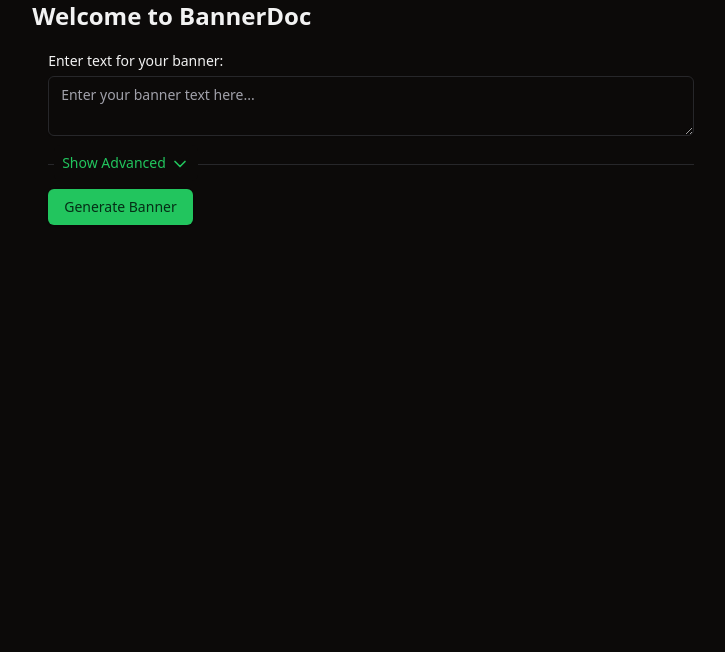
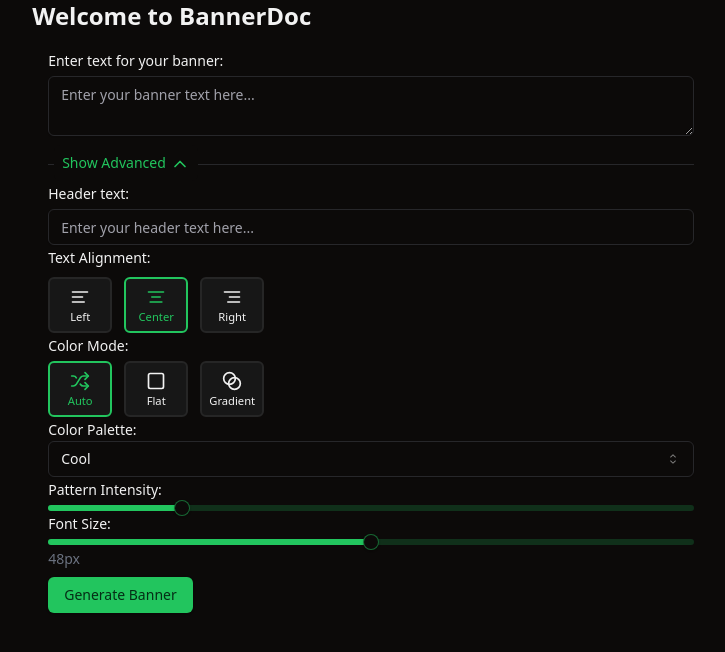
Before and after one commit to devRabbani/bannerdoc, a Next.js app: page / in a window 1280 px wide. Shown: the top 652 px of the page, without its empty margins (269-994 px from the left). Built offline with nearby package versions, Linux system fonts and the light colour scheme.

Commit message:
style redio groups and add custom color option

```diff
--- a/components/banner-generator.tsx
+++ b/components/banner-generator.tsx
@@ -13,7 +13,15 @@
 } from "./ui/collapsible";
 import { Input } from "./ui/input";
 import { Separator } from "./ui/separator";
-import { AlignLeft, ChevronDown } from "lucide-react";
+import {
+  AlignCenter,
+  AlignLeft,
+  AlignRight,
+  Blend,
+  ChevronDown,
+  Shuffle,
+  Square,
+} from "lucide-react";
 import { RadioGroup, RadioGroupItem } from "./ui/radio-group";
 import { Slider } from "./ui/slider";
 import {
@@ -37,7 +45,8 @@
   | "pastel"
   | "dark"
   | "grayscale"
-  | "vibrant";
+  | "vibrant"
+  | "custom";
 
 export default function BannerGenerator() {
   const [bannerUrl, setBannerUrl] = useState("");
@@ -48,7 +57,9 @@
   const [palette, setPalette] = useState<PaletteType>("cool");
   const [patternIntensity, setPatternIntensity] = useState(0.1);
   const [fontSize, setFontSize] = useState(48);
-  const [showAdvanced, setShowAdvanced] = useState(false);
+  const [showAdvanced, setShowAdvanced] = useState(true);
+  const [customColor1, setCustomColor1] = useState("#000000");
+  const [customColor2, setCustomColor2] = useState("#ffffff");
 
   const canvasRef = useRef<HTMLCanvasElement>(null);
 
@@ -58,14 +69,19 @@
       const ctx = canvas.getContext("2d");
 
       if (ctx) {
+        let selectedColors: string[];
+        if (palette === "custom") {
+          selectedColors = [customColor1, customColor2];
+        } else {
           // Color Count 50% Chance , If fillmode flat than only one color
           const colorCount =
             fillMode === "flat" ? 1 : Math.random() < 0.5 ? 2 : 3;
           // Select colors
           const selectedColorPalette = colorPalettes[palette];
-        const selectedColors = [...selectedColorPalette]
+          selectedColors = [...selectedColorPalette]
             .sort(() => Math.random() - 0.5)
             .slice(0, colorCount);
+        }
 
         // Is gradiant 70% chance, If fillmode gradient 100% chance
         const isGradient =
@@ -242,30 +258,46 @@
                 onValueChange={(value: "left" | "center" | "right") =>
                   setAlign(value)
                 }
-                className="flex space-x-4 mt-1"
+                className="flex mt-2"
               >
-                <div className="flex items-center space-x-2">
+                <div className="flex items-center space-x-3">
                   <Label
                     htmlFor="left"
-                    className="flex flex-col justify-center"
+                    className="flex flex-col justify-center items-center bg-popover rounded-md w-16 h-14 gap-1 hover:bg-accent cursor-pointer hover:text-accent-foreground [&:has([data-state=checked])]:border-primary border-muted [&:has([data-state=checked])]:text-primary border-2"
                   >
-                    <AlignLeft />
-                    <span>Left</span>
+                    <AlignLeft className="h-5 w-5" />
+                    <span className="text-[0.7rem]">Left</span>
                     <RadioGroupItem
                       value="left"
                       id="left"
                       className="sr-only"
                     />
                   </Label>
+                  <Label
+                    htmlFor="center"
+                    className="flex flex-col justify-center items-center bg-popover rounded-md w-16 h-14 gap-1 hover:bg-accent cursor-pointer hover:text-accent-foreground [&:has([data-state=checked])]:border-primary border-muted [&:has([data-state=checked])]:text-primary border-2"
+                  >
+                    <AlignCenter className="h-5 w-5" />
+                    <span className="text-[0.7rem]">Center</span>
+                    <RadioGroupItem
+                      value="center"
+                      id="center"
+                      className="sr-only"
+                    />
+                  </Label>
+                  <Label
+                    htmlFor="right"
+                    className="flex flex-col justify-center items-center bg-popover rounded-md w-16 h-14 gap-1 hover:bg-accent cursor-pointer hover:text-accent-foreground [&:has([data-state=checked])]:border-primary border-muted [&:has([data-state=checked])]:text-primary border-2"
+                  >
+                    <AlignRight className="h-5 w-5" />
+                    <span className="text-[0.7rem]">Right</span>
+                    <RadioGroupItem
+                      value="right"
+                      id="right"
+                      className="sr-only"
+                    />
+                  </Label>
                 </div>
-                {/* <div className="flex items-center space-x-2">
-                  <RadioGroupItem value="center" id="center" />
-                  <Label htmlFor="center">Center</Label>
-                </div>
-                <div className="flex items-center space-x-2">
-                  <RadioGroupItem value="right" id="right" />
-                  <Label htmlFor="right">Right</Label>
-                </div> */}
               </RadioGroup>
             </div>
             <div>
@@ -275,20 +307,36 @@
                 onValueChange={(value) =>
                   setFillMode(value as "auto" | "flat" | "gradient")
                 }
-                className="flex space-x-4 mt-1"
+                className="flex space-x-1 mt-1"
               >
-                <div className="flex items-center space-x-2">
-                  <RadioGroupItem value="auto" id="auto" />
-                  <Label htmlFor="auto">Auto</Label>
-                </div>
-                <div className="flex items-center space-x-2">
-                  <RadioGroupItem value="flat" id="flat" />
-                  <Label htmlFor="flat">Flat</Label>
-                </div>
-                <div className="flex items-center space-x-2">
-                  <RadioGroupItem value="gradient" id="gradient" />
-                  <Label htmlFor="gradient">Gradient</Label>
-                </div>
+                <Label
+                  htmlFor="auto"
+                  className="flex flex-col justify-center items-center bg-popover rounded-md w-16 h-14 gap-1 hover:bg-accent cursor-pointer hover:text-accent-foreground [&:has([data-state=checked])]:border-primary border-muted [&:has([data-state=checked])]:text-primary border-2"
+                >
+                  <Shuffle className="h-5 w-5" />
+                  <span className="text-[0.7rem]">Auto</span>
+                  <RadioGroupItem value="auto" id="auto" className="sr-only" />
+                </Label>
+                <Label
+                  htmlFor="flat"
+                  className="flex flex-col justify-center items-center bg-popover rounded-md w-16 h-14 gap-1 hover:bg-accent cursor-pointer hover:text-accent-foreground [&:has([data-state=checked])]:border-primary border-muted [&:has([data-state=checked])]:text-primary border-2"
+                >
+                  <Square className="h-5 w-5" />
+                  <span className="text-[0.7rem]">Flat</span>
+                  <RadioGroupItem value="flat" id="flat" className="sr-only" />
+                </Label>
+                <Label
+                  htmlFor="gradient"
+                  className="flex flex-col justify-center items-center bg-popover rounded-md w-16 h-14 gap-1 hover:bg-accent cursor-pointer hover:text-accent-foreground [&:has([data-state=checked])]:border-primary border-muted [&:has([data-state=checked])]:text-primary border-2"
+                >
+                  <Blend className="h-5 w-5" />
+                  <span className="text-[0.7rem]">Gradient</span>
+                  <RadioGroupItem
+                    value="gradient"
+                    id="gradient"
+                    className="sr-only"
+                  />
+                </Label>
               </RadioGroup>
             </div>
             <div>
@@ -307,9 +355,30 @@
                   <SelectItem value="vibrant">Vibrant</SelectItem>
                   <SelectItem value="dark">Dark</SelectItem>
                   <SelectItem value="pastel">Pastel</SelectItem>
+                  <SelectItem value="custom">Custom</SelectItem>
                 </SelectContent>
               </Select>
             </div>
+            {palette === "custom" && (
+              <div>
+                <Label>Custom color</Label>
+                <div className="flex gap-3 mt-2">
+                  <Input
+                    value={customColor1}
+                    onChange={(e) => setCustomColor1(e.target.value)}
+                    type="color"
+                    className="w-14 h-14 p-1"
+                  />
+                  <Input
+                    value={customColor2}
+                    onChange={(e) => setCustomColor2(e.target.value)}
+                    type="color"
+                    className="w-14 h-14 p-1"
+                  />
+                </div>
+              </div>
+            )}
+
             <div>
               <Label>Pattern Intensity:</Label>
               <Slider
```
Lines whose indentation alone changed are shown as unchanged.
